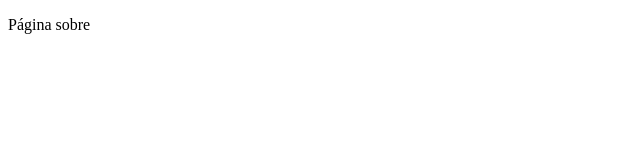
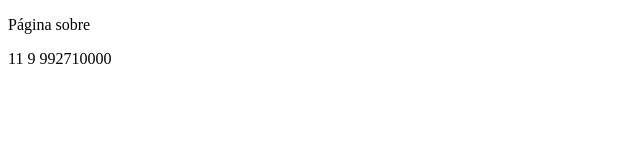
Before and after one commit to gnulin/github-master, a plain HTML site: page sobre.html in a window 1280 px wide. Shown: the whole page, without its empty margins (0-640 px from the left). Drawn offline with Linux system fonts and the light colour scheme.

Commit message:
finalização da página closes #3

```diff
--- a/sobre.html
+++ b/sobre.html
@@ -7,5 +7,6 @@
 </head>
 <body>
     <p>Página sobre</p>
+    <p>11 9 992710000</p>
 </body>
 </html>
```
